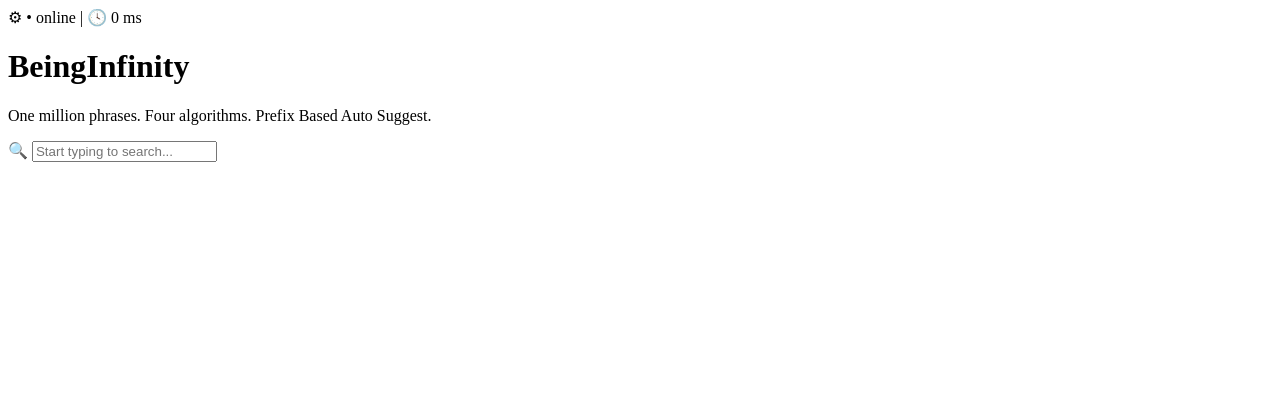
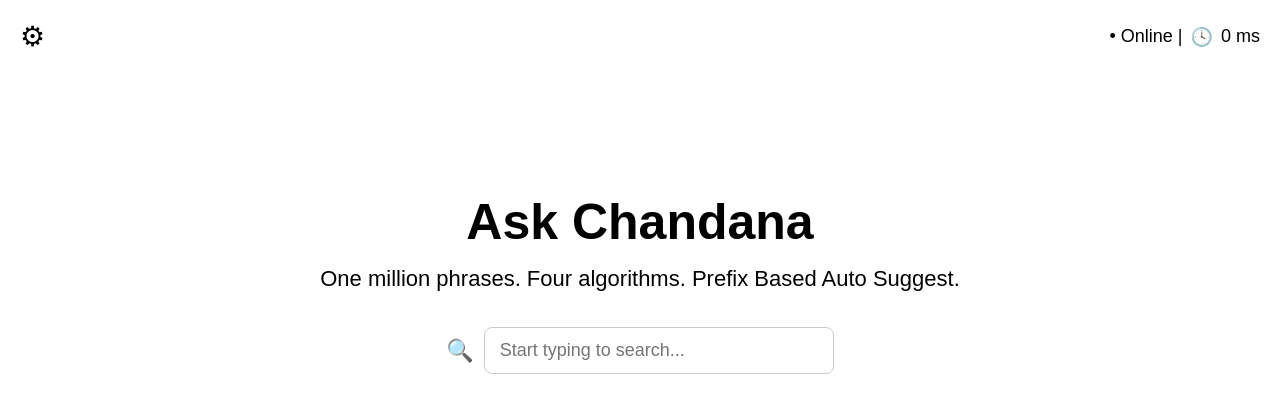
Before and after one commit to chandanapriya15/autosuggest, a website: page frontend/pages/autosuggest.html in a window 1280 px wide. Drawn offline with Linux system fonts and the light colour scheme.

Commit message:
styles added

```diff
--- a/frontend/pages/autosuggest.html
+++ b/frontend/pages/autosuggest.html
@@ -1,27 +1,109 @@
-
 <!DOCTYPE html>
 <html lang="en">
 <head>
     <meta charset="UTF-8">
     <meta name="viewport" content="width=device-width, initial-scale=1.0">
     <title>Being Infinity</title>
+
+    <style>
+        * {
+            margin: 0;
+            padding: 0;
+            box-sizing: border-box;
+        }
+
+        body {
+            font-family: Arial, sans-serif;
+        }
+
+
+        .top-bar {
+            display: flex;
+            justify-content: space-between;
+            align-items: center;
+            padding: 20px;
+        }
+
+        .settings {
+            font-size: 28px;
+            cursor: pointer;
+        }
+
+        .status {
+            display: flex;
+            align-items: center;
+            gap: 8px;
+            font-size: 18px;
+        }
+
+
+        .container {
+            text-align: center;
+            margin-top: 120px;
+        }
+
+        h1 {
+            font-size: 50px;
+            margin-bottom: 15px;
+        }
+
+        p {
+            font-size: 22px;
+            margin-bottom: 35px;
+        }
+
+        .search-box {
+            display: flex;
+            justify-content: center;
+            align-items: center;
+            gap: 10px;
+        }
+
+        .search-box input {
+            width: 350px;
+            padding: 12px 15px;
+            font-size: 18px;
+            border: 1px solid #ccc;
+            border-radius: 8px;
+            outline: none;
+        }
+
+        .search-box input:focus {
+            border-color: #0078d7;
+        }
+
+        .search-icon {
+            font-size: 22px;
+        }
+    </style>
 </head>
+
 <body>
 
-    <span>&#9881;</span>
-    <span>&#8226; online |</span>
+    <div class="top-bar">
+        <div class="settings">
+            &#9881;
+        </div>
+        <div class="status">
+            <span>&#8226; Online |</span>
             <span>&#128339;</span>
             <span>0 ms</span>
+        </div>
 
-    <h1>BeingInfinity</h1>
+    </div>
+    <div class="container">
+
+        <h1>Ask Chandana</h1>
 
         <p>
             One million phrases. Four algorithms. Prefix Based Auto Suggest.
         </p>
 
-    <div>
-        🔍
+        <div class="search-box">
+            <span class="search-icon">🔍</span>
             <input type="text" placeholder="Start typing to search...">
+        </div>
+
     </div>
 
 </body>
```
Lines whose indentation alone changed are shown as unchanged.
